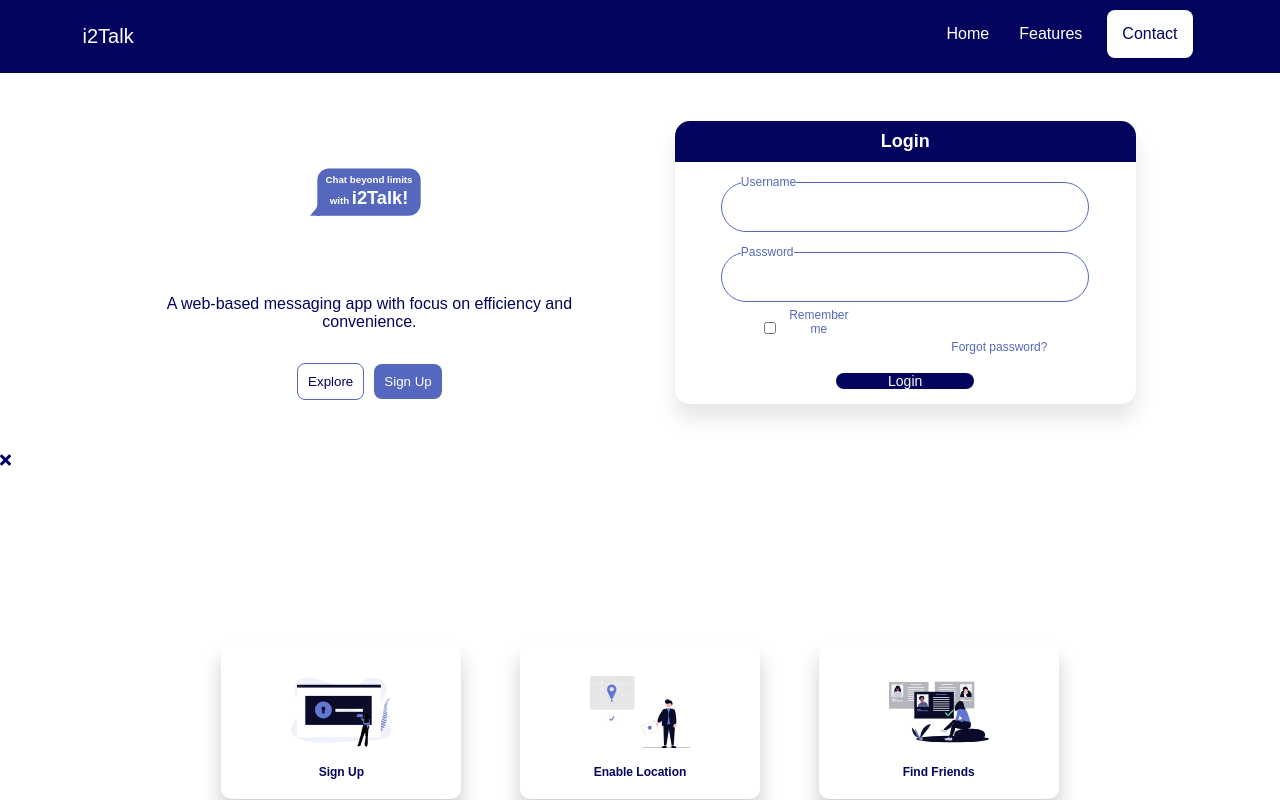
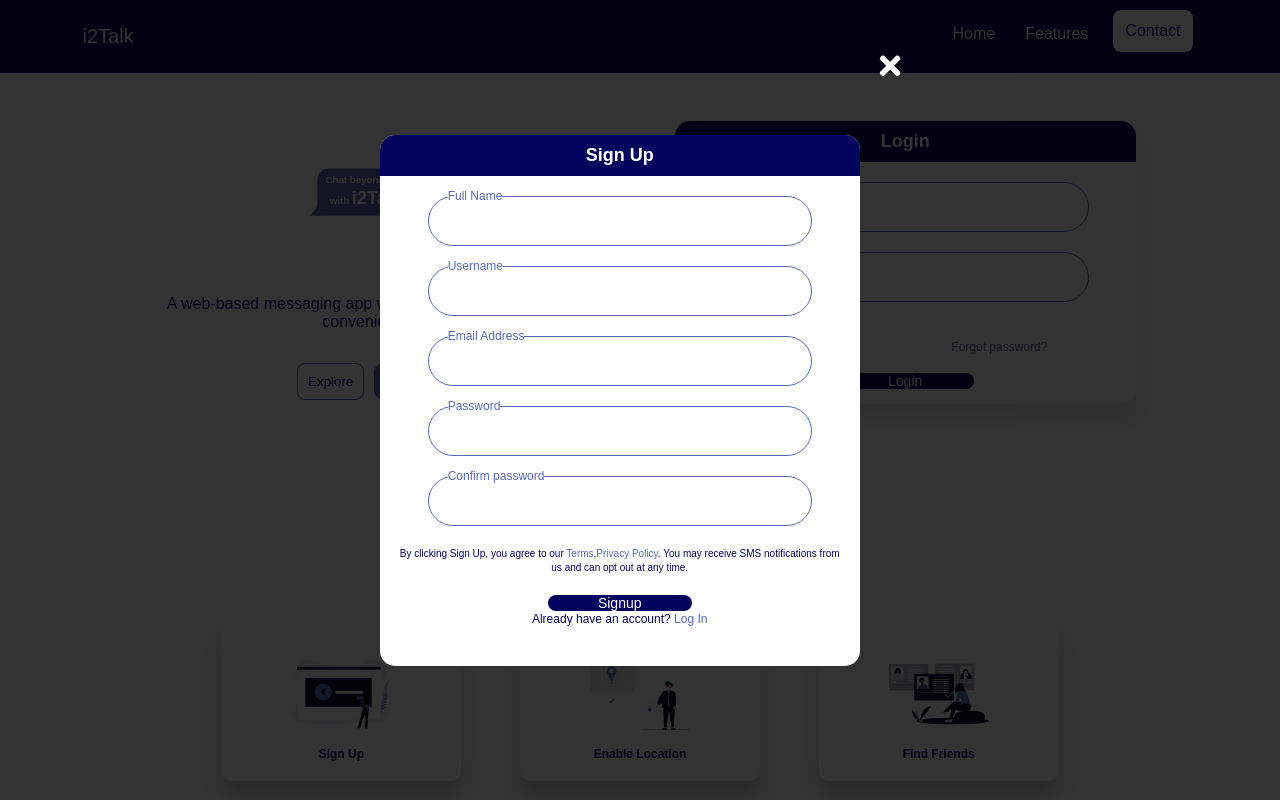
Before and after one commit to maura-dev/i2talk-react-project, a React (Create React App) app: page /contact in a window 1280 px wide. Both pictures are taken after a click on the button "Sign Up". Shown: the top 800 px of the page. Built offline with nearby package versions, Linux system fonts and the light colour scheme.

Commit message:
fixed login form

```diff
--- a/src/components/forms/SignUpForm.js
+++ b/src/components/forms/SignUpForm.js
@@ -53,7 +53,8 @@
     const { fullname, username, email, password, cpassword } = this.state;
 
     return (
-
+    <React.Fragment>
+      <div className="hero-modal-form">
         <div className ="wrapper">
           <div className ="title">Sign Up</div>
           {/* <form onSubmit={this.onSubmit.bind
@@ -113,6 +114,19 @@
           </form>
         </div>
 
+        <div className="close-icon">
+            <i onClick = {this.props.hideForm} className="fas fa-times"></i>
+        </div>
+
+      </div>
+
+
+
+    </React.Fragment>
+
+
+
+
     )
   }
 }
--- a/src/components/layout/hero.js
+++ b/src/components/layout/hero.js
@@ -1,12 +1,12 @@
-import React from 'react'
+import React, {Component} from 'react'
 import '../../App.css'
 import {Link} from 'react-router-dom'
 
 
 import '../../styles/main.css'
+class HeroBox extends Component{
 
-function HeroBox() {
-
+	render(){
 		return (
 			<div className="hero_text-box">
 				<div className="hero_text-box1">
@@ -19,11 +19,12 @@
 
 				<div className="hero_text-btn">
 					<Link to="/features"><button className="hero-btn1">Explore</button></Link>
-				<button className="hero-btn2">Sign Up</button>
+					<button className="hero-btn2" onClick={this.props.showForm}>Sign Up</button>
 				</div>
 			</div>
 		);
 	}
+}
 
 export default HeroBox;
 //this component contains the content of the animated hero box in the index/home page
--- a/src/components/pages/main.js
+++ b/src/components/pages/main.js
@@ -8,15 +8,22 @@
 import UserJImg3 from '../../img/user-journey-img3.svg';
 import UserJImg4 from '../../img/user-journey-img4.svg';
 import UserJImg5 from '../../img/user-journey-img5.svg';
-
-
 import '../../App.css';
 import '../../styles/main.css'
 
 class Main extends Component {
-	state = {
-		showSignUp: false
-	};
+	state={
+		showSignUp : false
+	}
+
+	showForm=()=>{
+		this.setState({...this.state, showSignUp: true})
+		console.log(this.state)
+	}
+
+	hideForm=()=>{
+        this.setState({...this.state, showSignUp: false})
+	}
 
 	render() {
 		// const { title, body } = this.props.faqDetail;
@@ -25,19 +32,13 @@
 		return(
 			<div>
 				<div className="hero">
-					<HeroBox />
+					<HeroBox showForm={this.showForm}/>
 					<LogInForm />
 				</div>
 
-				<div className="signup-modal">
-					{showSignUp ? (<div className="hero-modal-form"><SignUpForm /></div>) : null}
-
-					<div className="close-icon">
-						<i onClick = {()=>
-            this.setState({ showSignUp: !this.state.showSignUp })
-          } className="fas fa-times"></i>
-					</div>
-				</div>
+				{showSignUp ? <div className="signup-modal">
+					<SignUpForm hideForm={this.hideForm}/>
+					</div> : null}
 
 				<svg className="one" viewBox="0 0 1443 328" fill="none" preserveAspectRatio="none" xmlns="http://www.w3.org/2000/svg">
 					<path d="M1443 200.5C1164.5-26.5 198 578 .5 200.5V0H1443v200.5z" fill="var(--background)" />
--- a/src/styles/features.css
+++ b/src/styles/features.css
@@ -30,6 +30,7 @@
   margin-bottom: 40px;
   border-radius: 20px;
   text-align: center;
+  box-shadow: 0px 15px 20px rgba(0,0,0,0.2);
 }
 
 .feature-items > i{
--- a/src/styles/footer.css
+++ b/src/styles/footer.css
@@ -1,10 +1,6 @@
 /* ******************************************************* */
 /* *********************   FOOTER   ********************** */
 /* ******************************************************* */
-
-#footer {
-  background: var(--primary-color);
-}
 
 .footer-row {
   display: flex;
@@ -28,7 +24,7 @@
 .footer-bar {
   background: var(--secondary-color);
   color: white;
-  padding: 20px;
+  padding: 10px;
   font-size: 16px;
   text-align: center;
   margin: 0;
@@ -38,7 +34,7 @@
   padding: 20px 30px;
   justify-content: center;
   align-content: center;
-  text-align: left;
+  text-align: center;
   color: var(--bg-color);
 }
 .box h4 span {
--- a/src/styles/header.css
+++ b/src/styles/header.css
@@ -30,7 +30,6 @@
 }
 
 .nav-button {
-  /* padding: 10px; */
   margin-left: 10px;
   border-radius: 8px;
   border-style: none;
@@ -117,8 +116,8 @@
     display: block;
   }
   .menu li.nav-button a {
-    padding: 10px 15px;
-    margin: 5px 0;
+    padding: 10px;
+    margin: 2px;
   }
   .nav-button a {
     background: var(--bg-color);
--- a/src/styles/main.css
+++ b/src/styles/main.css
@@ -172,16 +172,14 @@
 }
 
 /* SignUp Modal */
-/*.signup-modal {
-  display: none;
+.signup-modal {
+  display: block;
   width: 100%;
   height: 100%;
   position: fixed;
   z-index: 4;
   left: 0;
   top: 0;
-  width: 100%;
-  height: 100%;
   overflow: auto;
   background-color: rgba(0, 0, 0, 0.8);
 }
@@ -204,14 +202,16 @@
   margin-bottom: 20px;
 }
 .close-icon {
+  display:inline-block;
   font-size: 30px;
   color: var(--bg-color);
   margin-top: 50px;
   margin-left: 20px;
   cursor: pointer;
 }
-.reveal{
-  display: block;
+
+.close-icon:hover{
+  color:var(--secondary-color);
 }
 
 /* SVG Wave dividers */
```
Also changed, not shown: 1 other file (tests, documents, lock files or other folders). Lines whose indentation alone changed are shown as unchanged.
